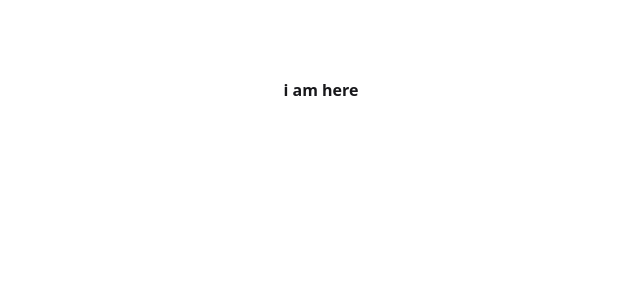
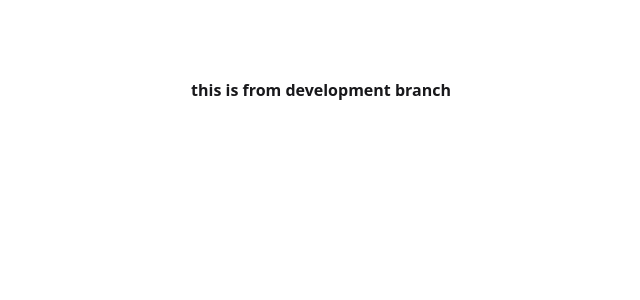
Before and after one commit to shahnewaz5646455/GitHub-collaboration, a Next.js app: page / in a window 1280 px wide. Shown: the top 300 px of the page, without its empty margins (319-959 px from the left). Built offline with nearby package versions, Linux system fonts and the light colour scheme.

Commit message:
this development brach

```diff
--- a/src/app/page.js
+++ b/src/app/page.js
@@ -3,7 +3,7 @@ import Image from "next/image";
 export default function Home() {
   return (
     <div className="font-sans grid grid-rows-[20px_1fr_20px] items-center justify-items-center min-h-screen p-8 pb-20 gap-16 sm:p-20">
-      <h1 className="font-bold">i am here</h1>
+      <h1 className="font-bold">this is from development branch</h1>
     </div>
   );
 }
```
